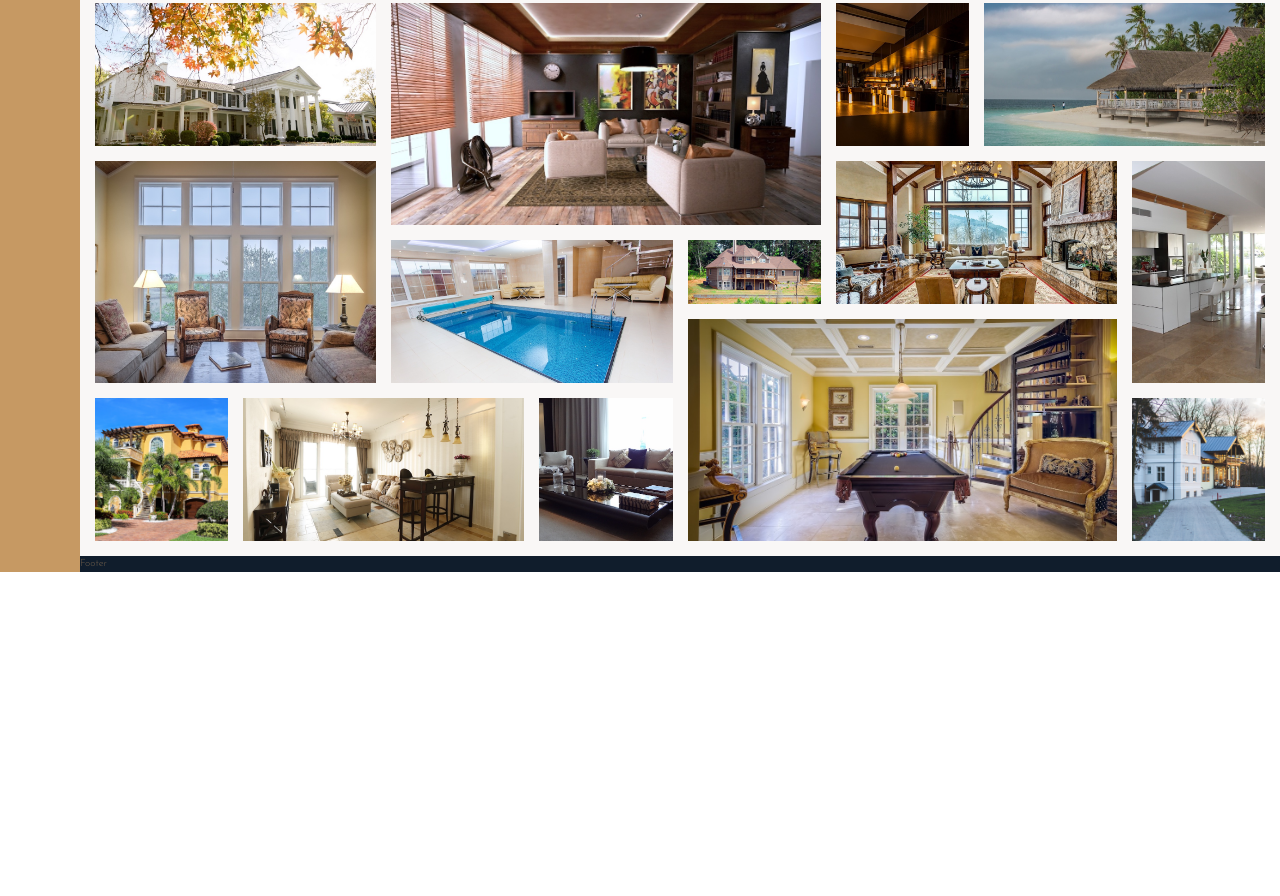
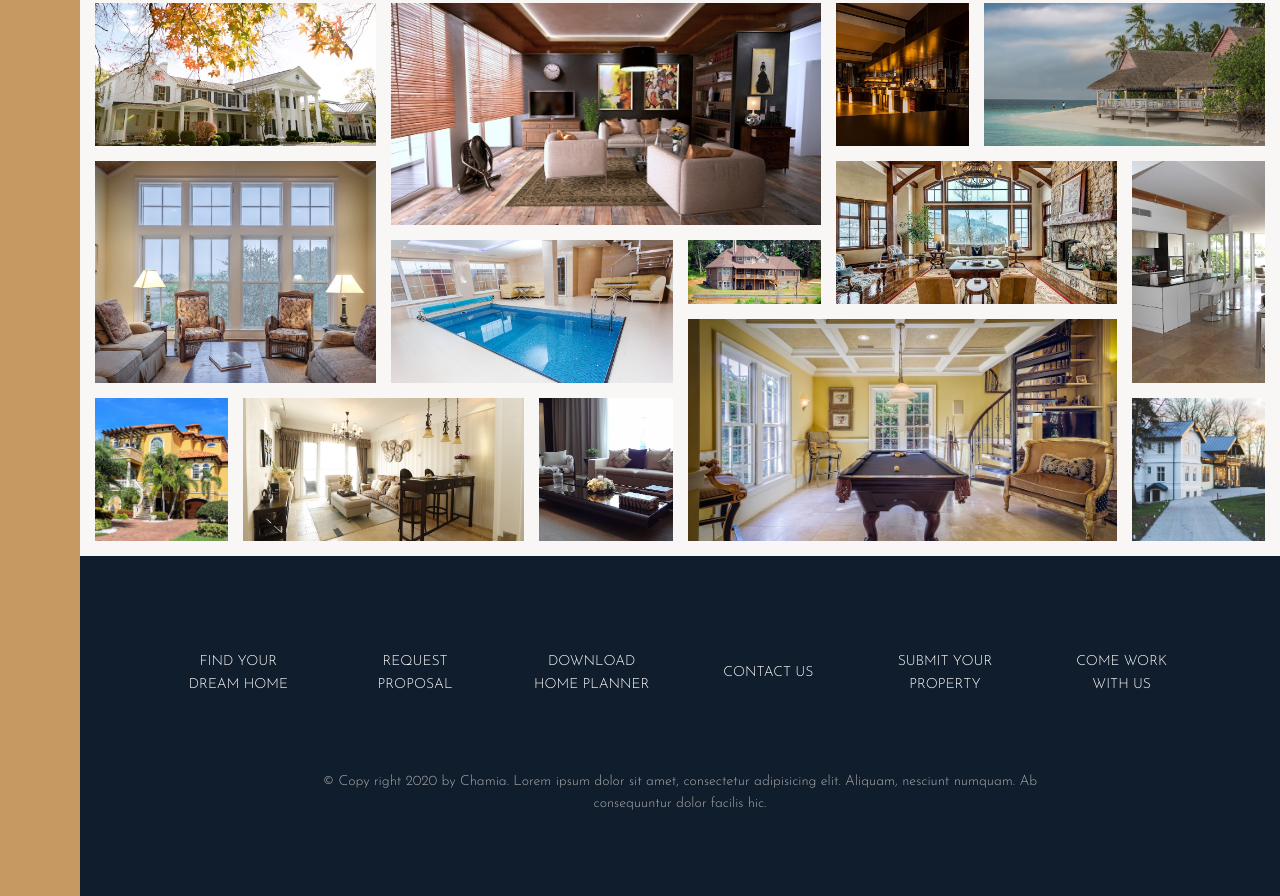
Before and after one commit to chamikabm/Nexter, a website: page index.html in a window 1280 px wide. Shown: the part 3086-3982 px from the top of the page. Before the commit the page ends 3658 px from the top, so only its background shows below. Drawn offline with nearby package versions, Linux system fonts and the light colour scheme; files that its build step writes are made by us from their sources.

Commit message:
Added changes for the footer.

```diff
--- a/index.html
+++ b/index.html
@@ -310,7 +310,6 @@
                 <button class="btn home__btn">Contact realtor</button>
             </div>
         </section>
-
         <section class="gallery">
             <!--
             Emmet Code for Galley HTML :
@@ -348,7 +347,17 @@
         </section>
 
         <footer class="footer">
-            Footer
+            <ul class="nav">
+                <li class="nav__item"><a href="#" class="nav__link">Find your dream home</a></li>
+                <li class="nav__item"><a href="#" class="nav__link">Request proposal</a></li>
+                <li class="nav__item"><a href="#" class="nav__link">Download home planner</a></li>
+                <li class="nav__item"><a href="#" class="nav__link">Contact us</a></li>
+                <li class="nav__item"><a href="#" class="nav__link">Submit your property</a></li>
+                <li class="nav__item"><a href="#" class="nav__link">Come work with us</a></li>
+            </ul>
+            <p class="copyright">
+                &copy; Copy right 2020 by Chamia. Lorem ipsum dolor sit amet, consectetur adipisicing elit. Aliquam, nesciunt numquam. Ab consequuntur dolor facilis hic.
+            </p>
         </footer>
     </body>
 </html>
--- a/sass/_footer.scss
+++ b/sass/_footer.scss
@@ -1,4 +1,48 @@
 .footer {
   background-color: $color-secondary;
   grid-column: full-start/full-end;
+  padding: 8rem;
+
+  .nav {
+    list-style: none;
+
+    display: grid;
+
+    // This "auto-fit" let the CSS grid system to decide best number of columns.
+    // So it's very helpful to have responsive behaviour without writing media queries.
+    grid-template-columns: repeat(auto-fit, minmax(15rem, 1fr));
+    grid-gap: 2rem;
+    align-items: center;
+
+    &__link:link,
+    &__link:visited {
+      font-size: 1.4rem;
+      color: white;
+      text-decoration: none;
+      font-family: $font-display;
+      text-transform: uppercase;
+      text-align: center;
+      padding: 1.5rem;
+      transition: all .2s;
+
+      // This allows to take the full width of the it's container(i.e parent element.)
+      display: block;
+    }
+
+    &__link:hover,
+    &__link:active {
+      background-color: rgba(white, .05);
+      transform: translateY(-3px);
+    }
+  }
 }
+
+.copyright {
+  font-size: 1.4rem;
+  color: $color-grey-light-2;
+  margin-right: auto;
+  margin-left: auto;
+  margin-top: 6rem;
+  text-align: center;
+  width: 70%;
+}
```
